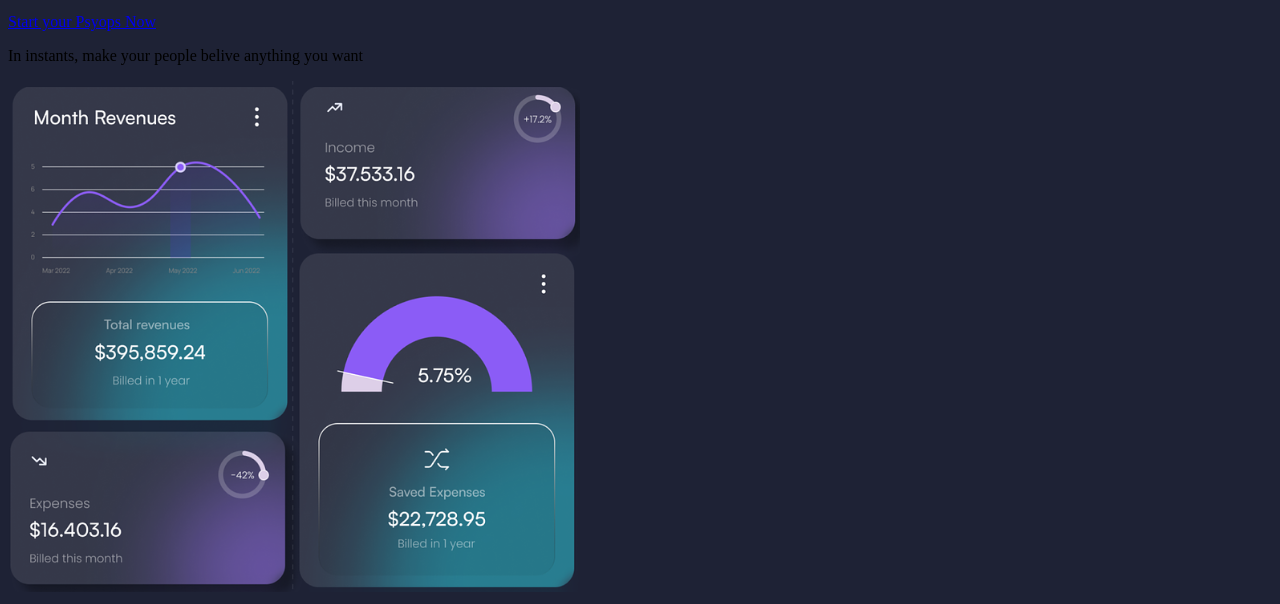
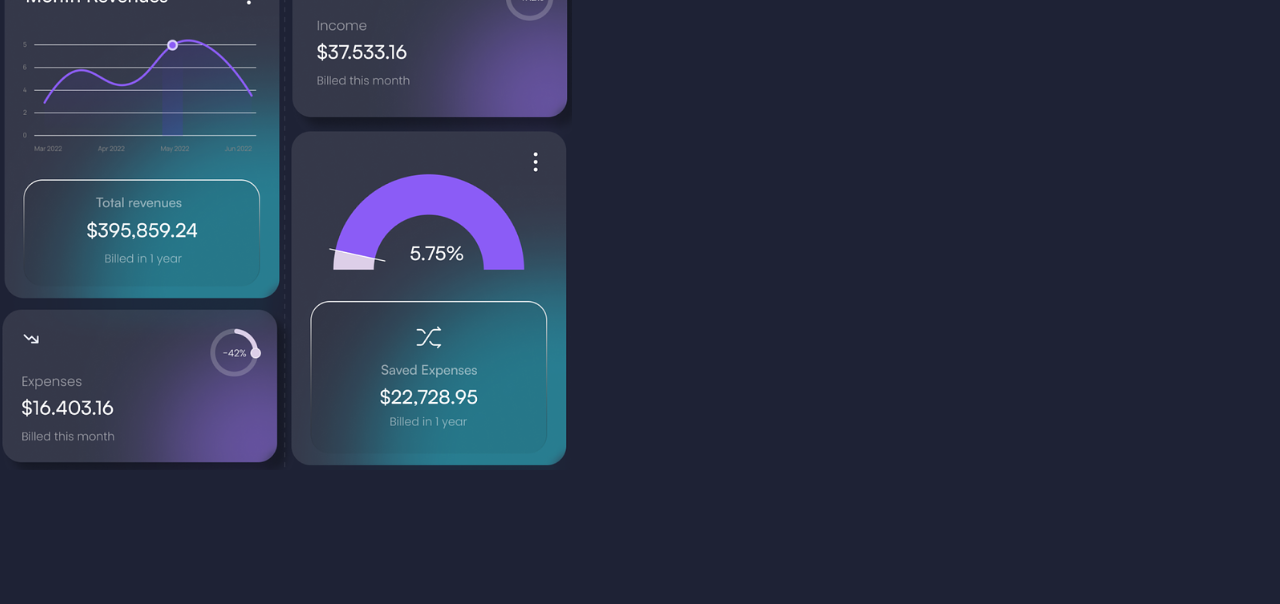
Before and after one commit to GiantMazelliWasHere/front-end, a plain HTML site: page eduardos_version/01-primeira-aula/simple-project/index.html in a window 1280 px wide. Shown: the part 460-1064 px from the top of the page. After the commit the page ends 934 px from the top, so only its background shows below. Drawn offline with Linux system fonts and the light colour scheme.

Commit message:
atulizando css

```diff
--- a/eduardos_version/01-primeira-aula/simple-project/style.css
+++ b/eduardos_version/01-primeira-aula/simple-project/style.css
@@ -1,3 +1,12 @@
+@import url('https://fonts.googleapis.com/css2?family=Roboto:ital,wght@0,100;0,300;0,400;0,500;0,700;0,900;1,100;1,300;1,400;1,500;1,700;1,900&display=swap');
+
+*{
+    margin: 0;
+    padding: 0;
+}
+
 body{
     background-color: #1e2235;
+    color: #ffff;
+    font-family: "Roboto", sans-serif;
 }
```
